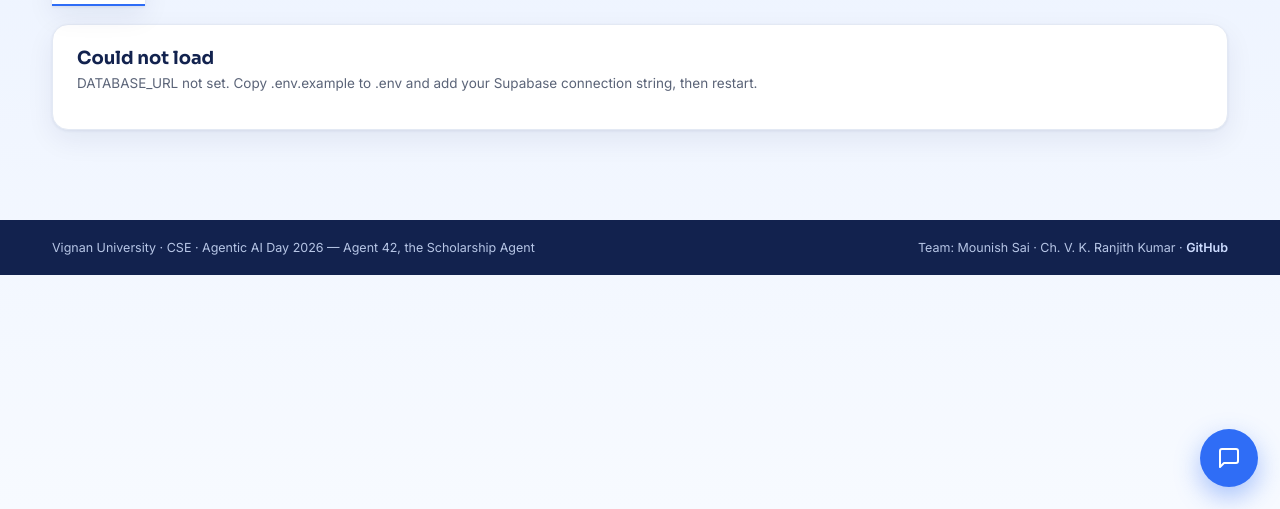
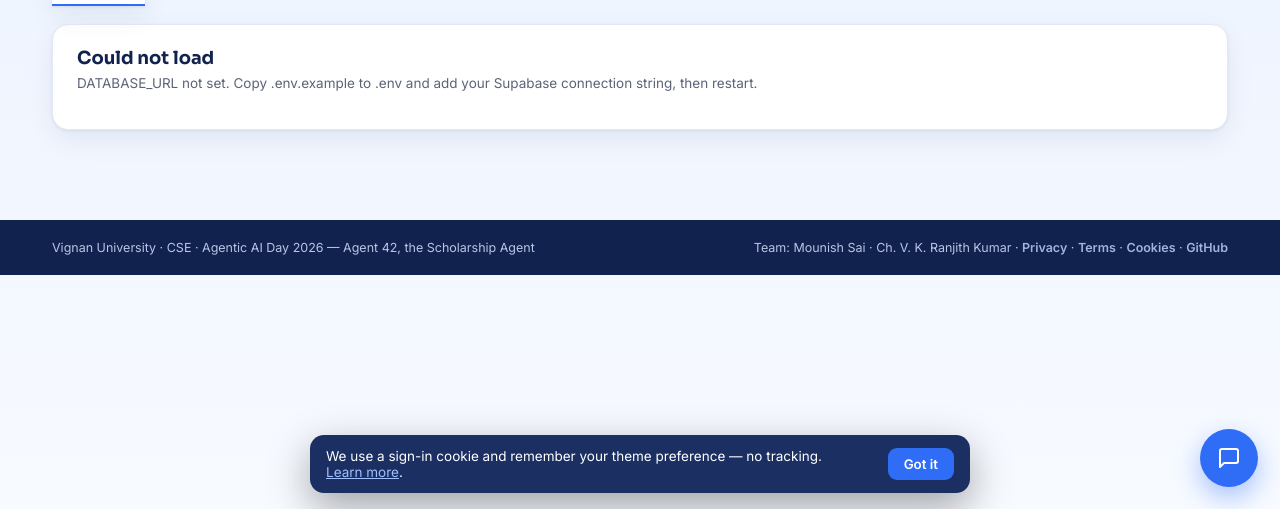
Before and after one commit to mounishsai-ai/scholarship-agent-42, a Flask app: page /dashboard in a window 1280 px wide. Shown: the part 291-800 px from the top of the page. Run offline with Flask 3, Linux system fonts and the light colour scheme; some libraries are stand-ins or nearby versions.

Commit message:
feat(legal): footer legal links and cookie-consent banner on both surfaces
Co-Authored-By: Mounish Sai <mounishsai.ai@gmail.com>
Co-Authored-By: Claude Opus 4.8 <noreply@anthropic.com>

```diff
--- a/static/css/style.css
+++ b/static/css/style.css
@@ -385,3 +385,16 @@ button:focus-visible, a:focus-visible, input:focus-visible { outline: 3px solid
 .pack-docs { display: flex; flex-direction: column; gap: 6px; margin-top: 10px; }
 .pack-docs label { font-size: 13px; display: flex; align-items: center; gap: 8px; color: var(--ink); }
 @media (max-width: 560px) { .pack-pre { grid-template-columns: 1fr; } }
+
+/* ---------- Footer legal links + cookie banner ---------- */
+.dash-footer-meta a { color: #9fb4e0; text-decoration: none; }
+.dash-footer-meta a:hover { color: #fff; text-decoration: underline; }
+.cookie-banner { position: fixed; left: 16px; right: 16px; bottom: 16px; max-width: 660px; margin: 0 auto;
+  background: var(--indigo-2); color: #fff; border-radius: 14px; padding: 13px 16px; display: flex; align-items: center;
+  gap: 14px; justify-content: space-between; box-shadow: 0 14px 40px rgba(0,0,0,.35); z-index: 400; font-size: 13.5px; }
+.cookie-banner[hidden] { display: none; }
+.cookie-banner a { color: #9fc0ff; }
+.cookie-banner button { background: var(--blue); color: #fff; border: none; border-radius: 9px; padding: 8px 16px;
+  font-weight: 600; cursor: pointer; flex-shrink: 0; font-family: inherit; }
+.cookie-banner button:hover { background: var(--blue-dark); }
+@media (max-width: 520px) { .cookie-banner { flex-direction: column; align-items: flex-start; gap: 10px; } }
--- a/templates/index.html
+++ b/templates/index.html
@@ -8,7 +8,7 @@
   <link rel="preconnect" href="https://fonts.googleapis.com" />
   <link rel="preconnect" href="https://fonts.gstatic.com" crossorigin />
   <link href="https://fonts.googleapis.com/css2?family=Space+Grotesk:wght@500;600;700&family=Sora:wght@600;700;800&family=Inter:wght@400;500;600;700&family=IBM+Plex+Mono:wght@500;600&display=swap" rel="stylesheet" />
-  <link rel="stylesheet" href="{{ url_for('static', filename='css/style.css') }}?v=4" />
+  <link rel="stylesheet" href="{{ url_for('static', filename='css/style.css') }}?v=5" />
   <script>
     // Apply saved theme before paint so there's no flash.
     try { var _t = localStorage.getItem("agent42-theme");
@@ -115,6 +115,9 @@
       <span>Vignan University · CSE · Agentic AI Day 2026 — Agent 42, the Scholarship Agent</span>
       <span class="dash-footer-meta">
         Team: Mounish Sai · Ch. V. K. Ranjith Kumar ·
+        <a href="{{ url_for('privacy') }}">Privacy</a> ·
+        <a href="{{ url_for('terms') }}">Terms</a> ·
+        <a href="{{ url_for('cookies') }}">Cookies</a> ·
         <a href="https://github.com/mounishsai-ai/scholarship-agent-42" target="_blank" rel="noopener">GitHub</a>
       </span>
     </div>
@@ -122,6 +125,26 @@
 
   <!-- toast -->
   <div id="toast" class="toast" hidden></div>
+
+  <!-- cookie consent -->
+  <div id="cookie-banner" class="cookie-banner" hidden>
+    <span>We use a sign-in cookie and remember your theme preference — no tracking.
+      <a href="{{ url_for('cookies') }}">Learn&nbsp;more</a>.</span>
+    <button id="cookie-ok" type="button">Got it</button>
+  </div>
+  <script>
+    (function () {
+      try {
+        var b = document.getElementById("cookie-banner");
+        if (!b) return;
+        if (localStorage.getItem("agent42-cookie-consent") !== "1") b.hidden = false;
+        document.getElementById("cookie-ok").addEventListener("click", function () {
+          try { localStorage.setItem("agent42-cookie-consent", "1"); } catch (e) {}
+          b.hidden = true;
+        });
+      } catch (e) {}
+    })();
+  </script>
 
   <!-- ===================== Application pack modal (step 4) ===================== -->
   <div id="prepare-modal" class="sch-modal" hidden>
```
Also changed, not shown: static/css/landing.css (+13 -0 lines), templates/landing.html (+27 -3 lines).
